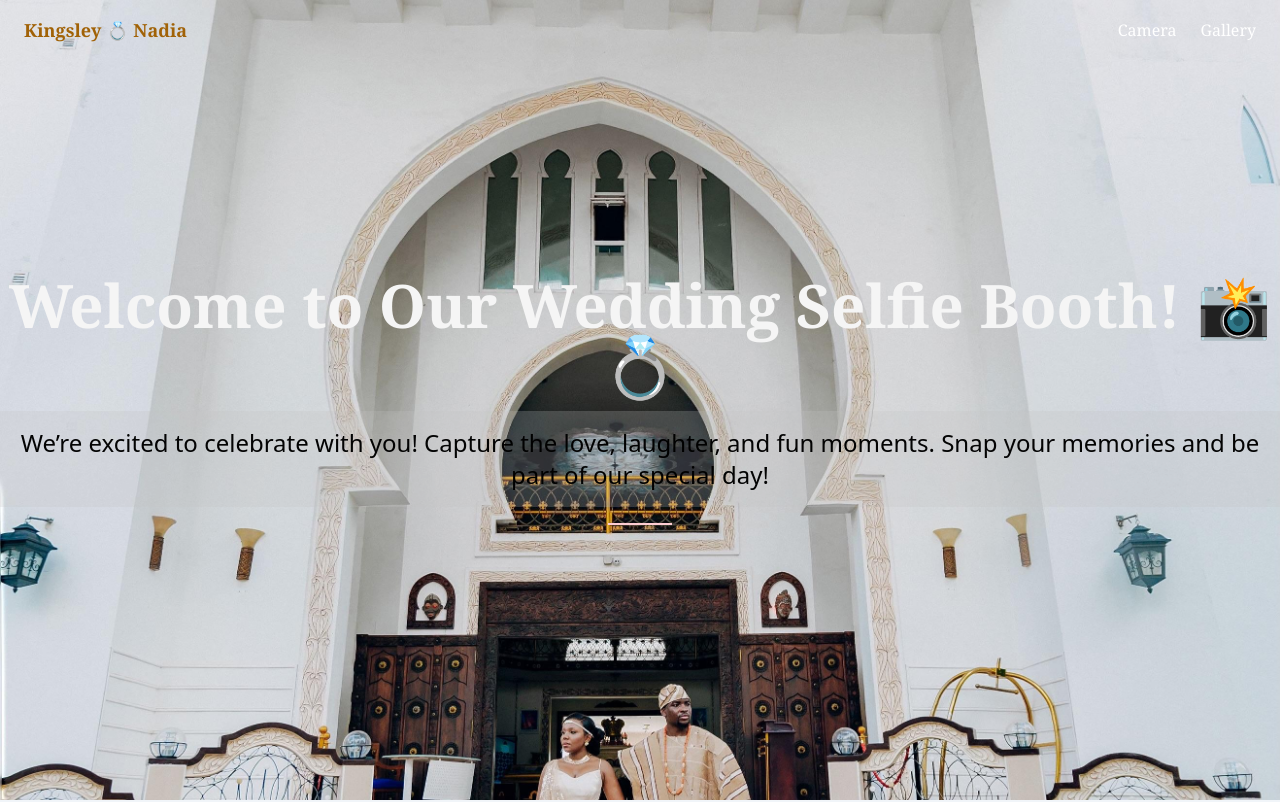
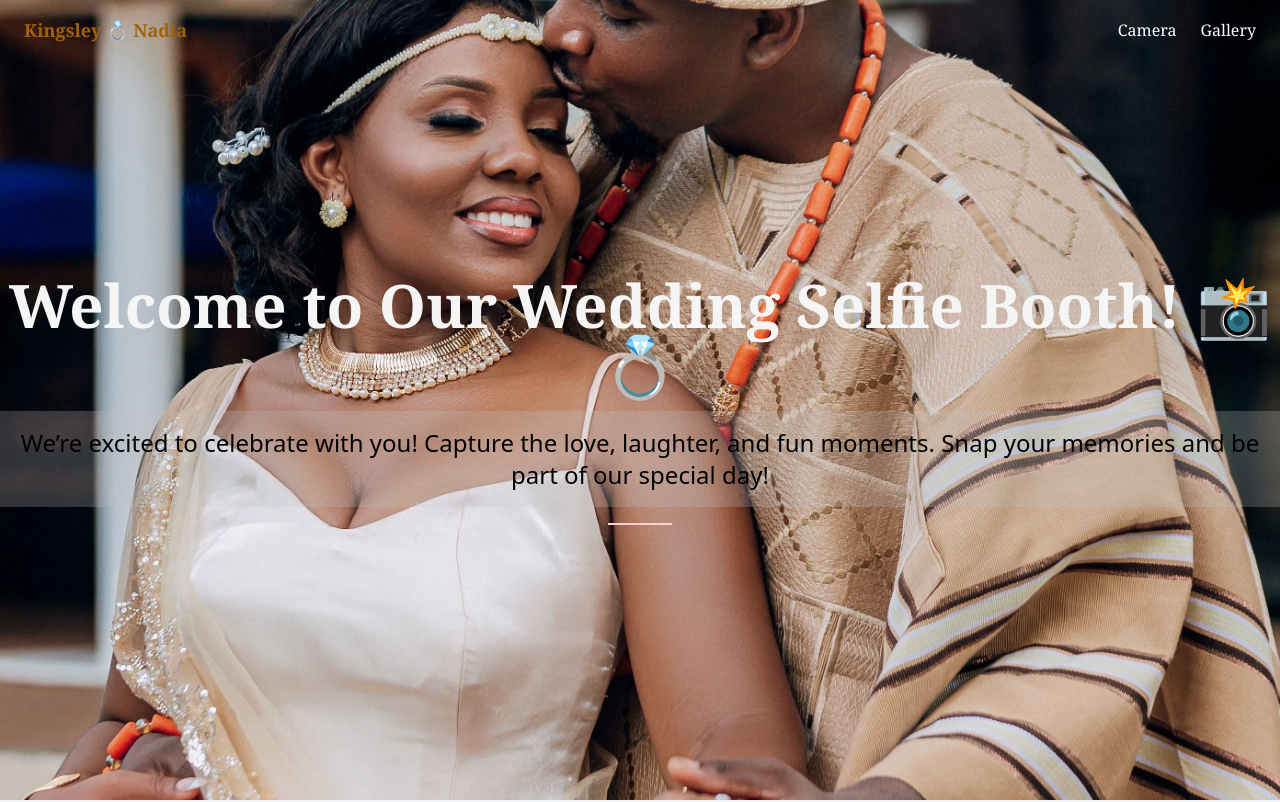
Before and after one commit to adeyem1/Kingsleyandnadia_selfieapp, a React (Vite) app: page / in a window 1280 px wide. Shown: the top 802 px of the page. Built offline with nearby package versions, Linux system fonts and the light colour scheme; no server answers.

Commit message:
finished

```diff
--- a/src/App.css
+++ b/src/App.css
@@ -4,7 +4,7 @@
 
 @media (min-width: 640px) {
   .bg-mobile-bg {
-    background-image: url('/images/home2.JPG');
+    background-image: url('/images/home3.JPG');
   }
 }
 
@@ -12,7 +12,7 @@
 /* Custom background for desktop view */
 @media (min-width: 640px) {
   .desktop-bg {
-    background-image: url('/path/to/desktop-background.jpg');
+    background-image: url('/images/home1.jpg');
     background-position: center;
     background-size: cover;
   }
```
